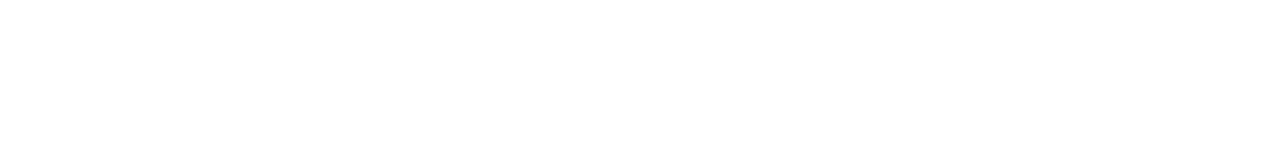
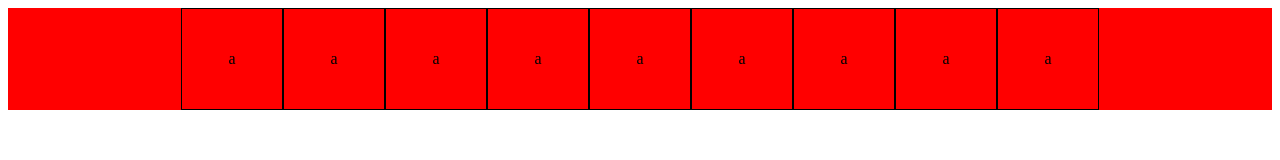
Before and after one commit to MarcoLupo94/TicaTacToe, a plain HTML site: page index.html in a window 1280 px wide. Drawn offline with nearby package versions, Linux system fonts and the light colour scheme.

Commit message:
Added gameboard module and rendering

```diff
--- a/index.html
+++ b/index.html
@@ -5,9 +5,11 @@
   <meta http-equiv="X-UA-Compatible" content="IE=edge">
   <meta name="viewport" content="width=device-width, initial-scale=1.0">
   <link rel="stylesheet" href="style.css">
+  <script src="https://ajax.googleapis.com/ajax/libs/jquery/3.6.0/jquery.min.js"></script>
   <title>Tic-Tac-Toe</title>
 </head>
 <body>
+  <div id="gameboard"></div>
 
   <script src="main.js"></script>
 </body>
--- a/main.js
+++ b/main.js
@@ -0,0 +1,39 @@
+$(document).ready(function(){
+
+
+  //Gameboard Module
+const GameBoard = (function(){
+  let x = "x";
+  let o = "o";
+  let board =  [];
+  const render = () => {
+    for (let i =0; i < 9; i++) {
+      board.push({position: i , type : "a" });
+      let div = $('<div>');
+      div.addClass(`box ${i}`);
+      $('#gameboard').append(div);
+  };
+  console.log(board);
+};
+  const score = () => {
+    board.forEach((element)=> {
+      $(`.${element.position}`).text(element.type);
+    });
+
+  };
+
+return { render , score}
+
+})();
+
+//Player factory function
+const Player = (name,type) => {
+  return{name,type};
+};
+
+GameBoard.render();
+GameBoard.score();
+$('.box').on('click', () => console.log("X"));
+
+
+});
--- a/style.css
+++ b/style.css
@@ -0,0 +1,16 @@
+#gameboard {
+  background-color: red;
+  display:flex;
+  flex-wrap: wrap;
+  justify-content: center;
+
+}
+.box {
+  border-color: red;
+  border:1px solid black;
+  width: 100px;
+  height: 100px;
+  text-align: center;
+  vertical-align: middle;
+  line-height: 100px;
+}
```
